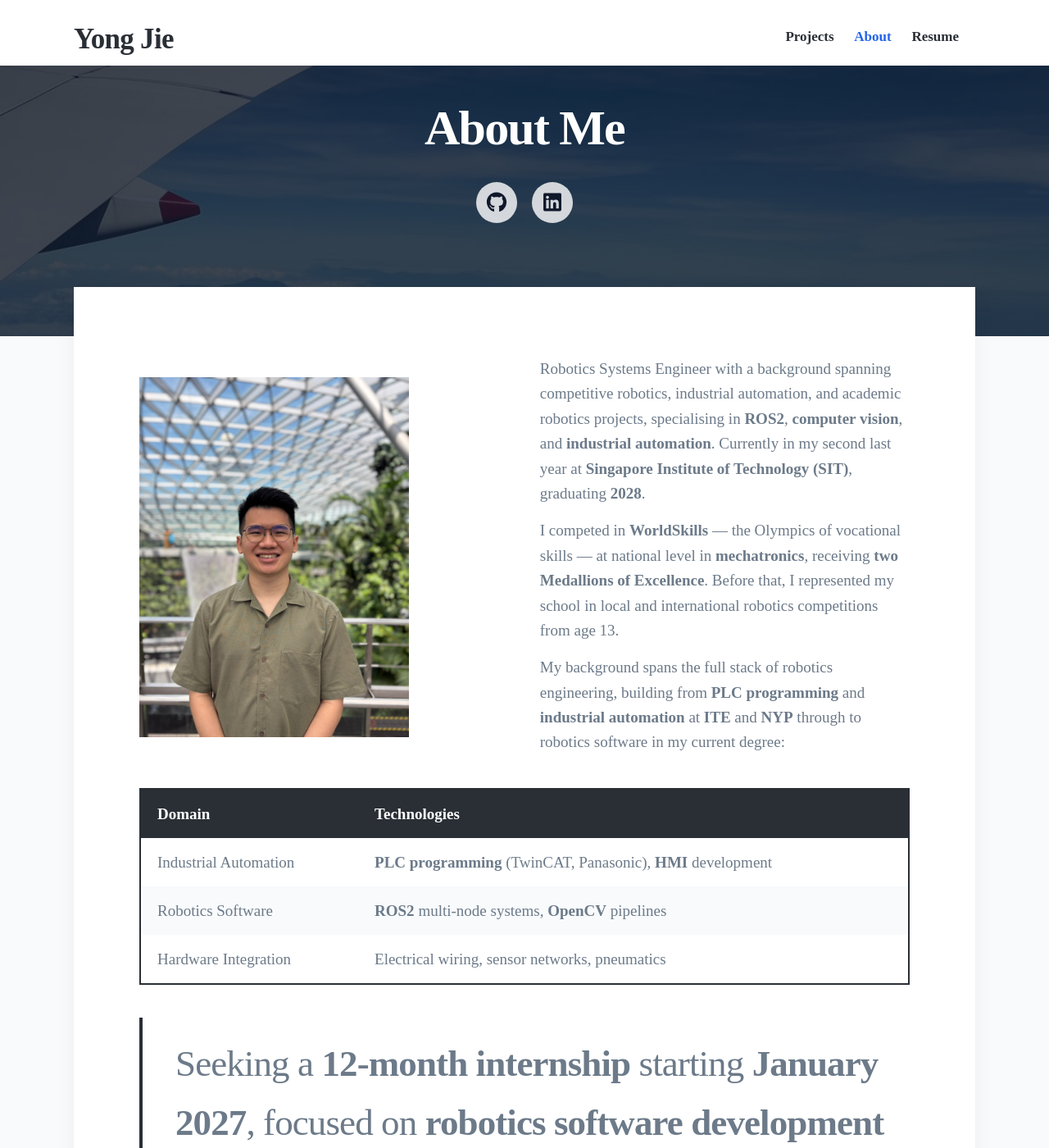
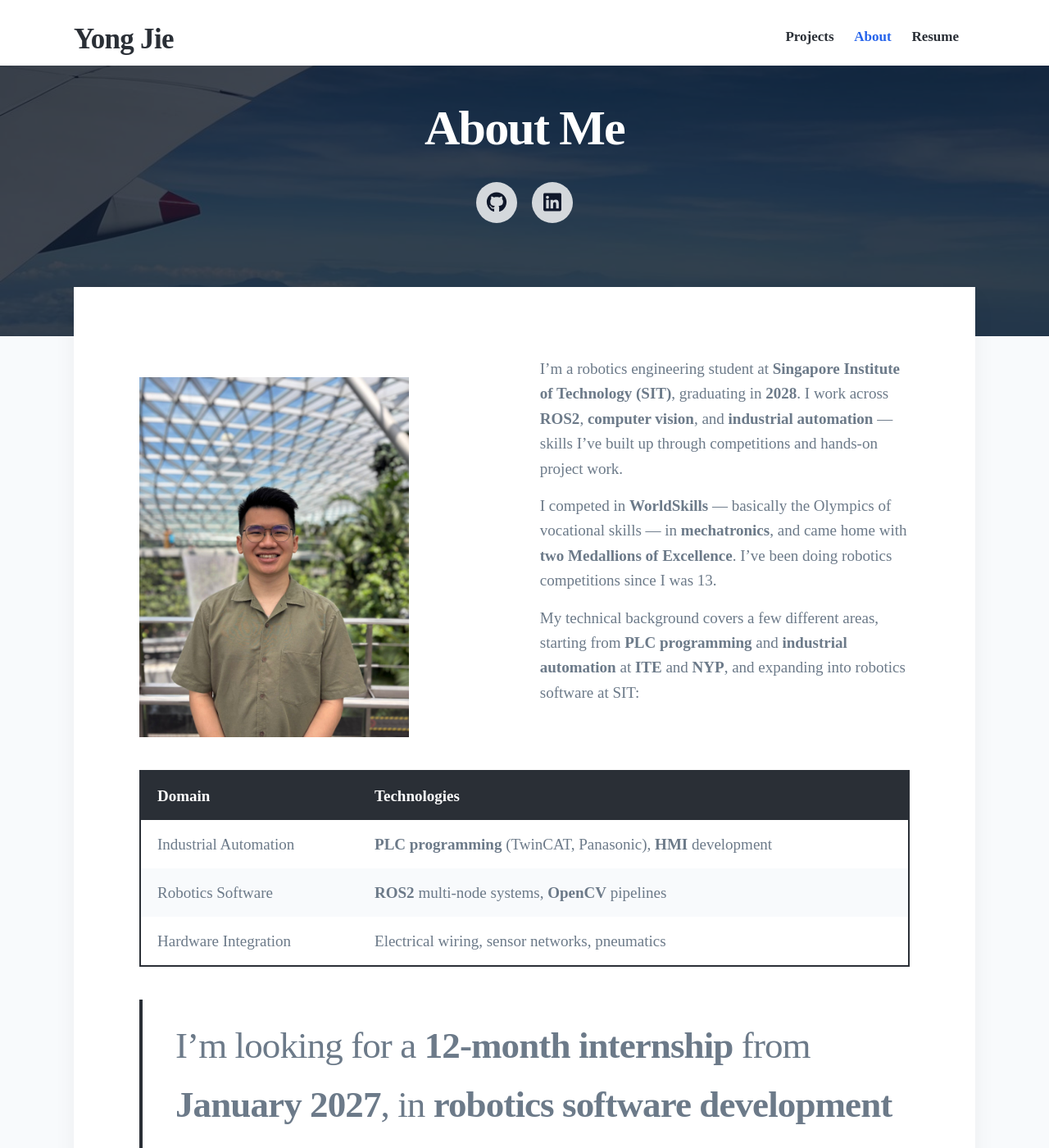
Before and after one commit to YongJiee/YongJiee.github.io, a Jekyll site: the page built from _pages/about.md, in a window 1280 px wide and 1400 px high. Shown: the whole window at 82% size. Built offline with Jekyll 4.4.1, drawn with Linux system fonts in a browser that asks for light colours; nearby versions of some CDN libraries.

Commit message:
V1.21 - Update Aboutme

```diff
--- a/_pages/about.md
+++ b/_pages/about.md
@@ -9,11 +9,11 @@ featured_image: '/images/Background.jpg'
   <img src="/images/Me.jpg" style="width: 70%;" class="img-fluid rounded">
 </figure>
 
-Robotics Systems Engineer with a background spanning competitive robotics, industrial automation, and academic robotics projects, specialising in **ROS2**, **computer vision**, and **industrial automation**. Currently in my second last year at **Singapore Institute of Technology (SIT)**, graduating **2028**.
+I'm a robotics engineering student at **Singapore Institute of Technology (SIT)**, graduating in **2028**. I work across **ROS2**, **computer vision**, and **industrial automation** — skills I've built up through competitions and hands-on project work.
 
-I competed in **WorldSkills** — the Olympics of vocational skills — at national level in **mechatronics**, receiving **two Medallions of Excellence**. Before that, I represented my school in local and international robotics competitions from age 13.
+I competed in **WorldSkills** — basically the Olympics of vocational skills — in **mechatronics**, and came home with **two Medallions of Excellence**. I've been doing robotics competitions since I was 13.
 
-My background spans the full stack of robotics engineering, building from **PLC programming** and **industrial automation** at **ITE** and **NYP** through to robotics software in my current degree:
+My technical background covers a few different areas, starting from **PLC programming** and **industrial automation** at **ITE** and **NYP**, and expanding into robotics software at SIT:
 
 | Domain | Technologies |
 |--------|-------------|
@@ -21,7 +21,7 @@ My background spans the full stack of robotics engineering, building from **PLC
 | Robotics Software | **ROS2** multi-node systems, **OpenCV** pipelines |
 | Hardware Integration | Electrical wiring, sensor networks, pneumatics |
 
-> Seeking a **12-month internship** starting **January 2027**, focused on **robotics software development** or **systems integration**.
+> I'm looking for a **12-month internship** from **January 2027**, in **robotics software development** or **systems integration**.
 
 ---
 
```
